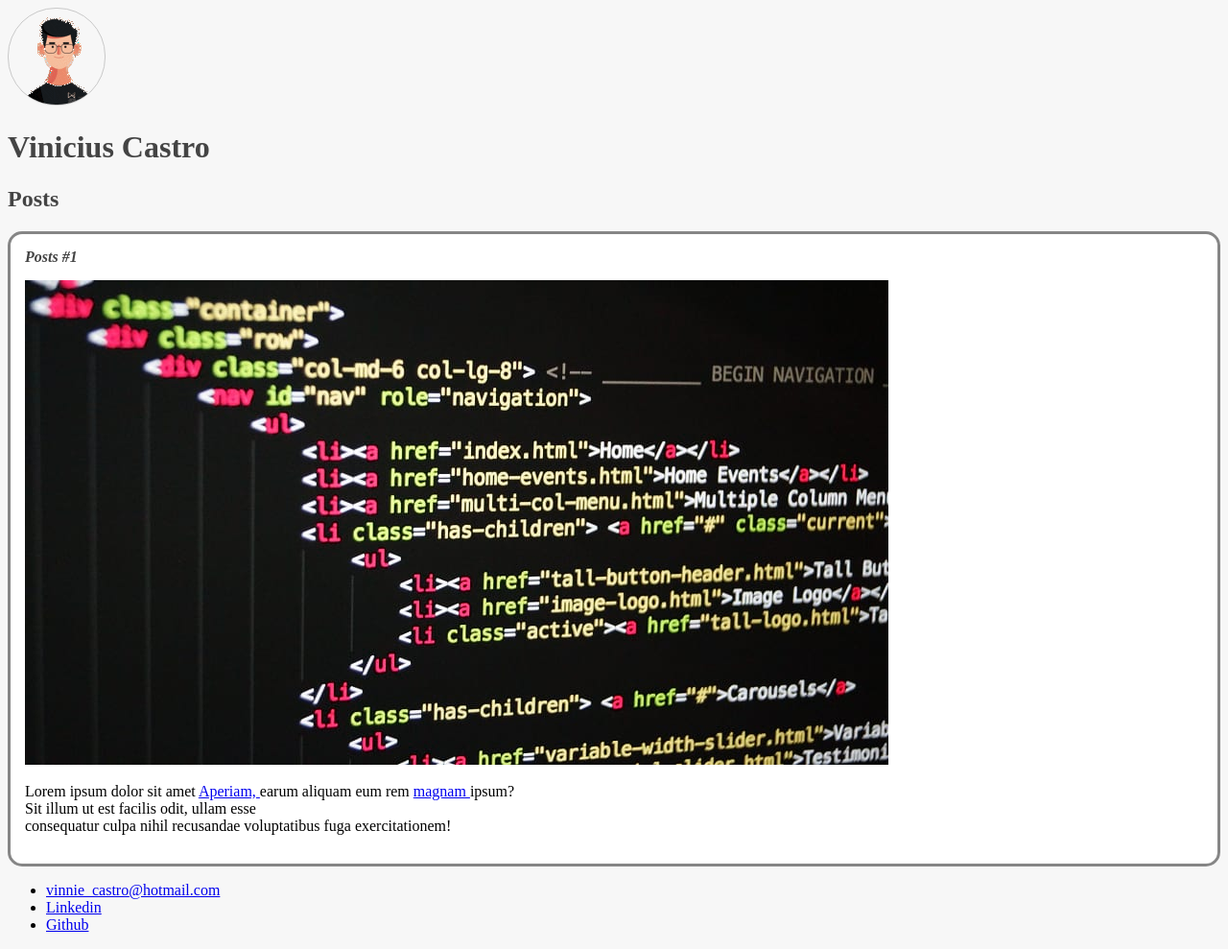
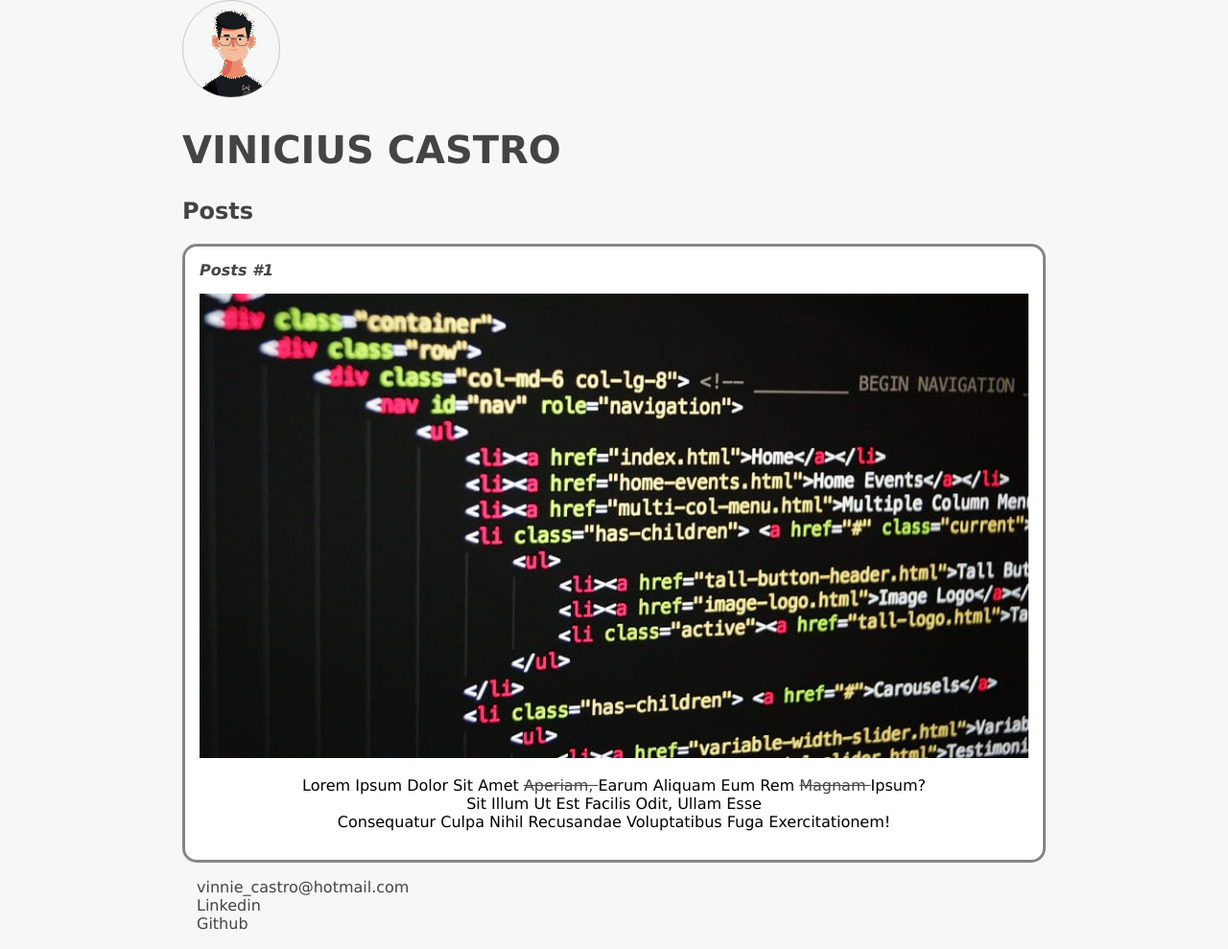
Before and after one commit to Castrovinnie/DIO, a plain HTML site: page HTML Web Developer/04 - Introdução a Criação de Websites Com HTML e CSS3/index.html in a window 1280 px wide. Shown: the whole page at 96% size. Drawn offline with Linux system fonts and the light colour scheme.

Commit message:
html e css
Atualizando e encaminhando a certificação html e css

```diff
--- a/HTML Web Developer/04 - Introdução a Criação de Websites Com HTML e CSS3/index.html
+++ b/HTML Web Developer/04 - Introdução a Criação de Websites Com HTML e CSS3/index.html
@@ -39,7 +39,7 @@
     </section>
 
     <footer>
-        <ul>
+        <ul class="lista_contatos">
             <li>
                 <a href="mailto:vinnie_castro@hotmail.com">vinnie_castro@hotmail.com</a>
             </li>
--- a/HTML Web Developer/04 - Introdução a Criação de Websites Com HTML e CSS3/style.css
+++ b/HTML Web Developer/04 - Introdução a Criação de Websites Com HTML e CSS3/style.css
@@ -1,5 +1,9 @@
 body{
     background-color: rgb(247, 247, 247);
+    font-family: Verdana, Tahoma, sans-serif;
+    max-width: 900px;
+    margin: auto;
+    max
 }
 
 .me{
@@ -11,6 +15,15 @@ border: 1px solid rgb(201, 201, 201) ;
 color: rgb(68, 68, 68);
 }
 
+#titulo{
+    font-size: 40px;
+    text-transform:uppercase ;
+}
+
+a{
+    text-decoration: line-through;
+    color: rgb(68, 68, 68);
+}
 .post_titulo{
     font-size: 16px;
     font-style: italic;
@@ -30,8 +43,21 @@ color: rgb(68, 68, 68);
 .post_conteudo{
     margin: 0;
     margin-bottom: 15px;
+    text-transform: capitalize;
+    text-align: center
 
 }
 .post_imagem{
     margin-bottom: 15px;
+    width: 100%;
 }
+
+.lista_contatos{
+    list-style-type: none;
+    padding-left: 15px
+
+}
+
+.lista_contatos li a{
+    text-decoration: none;
+}
```
Also changed, not shown: 1 other file.
